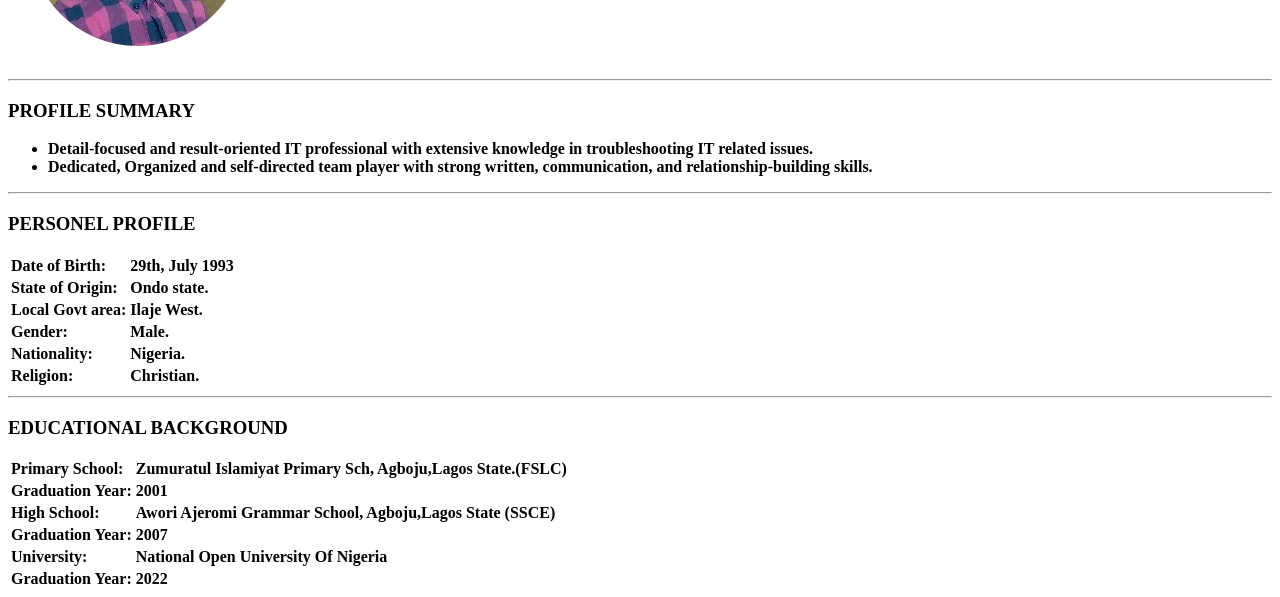
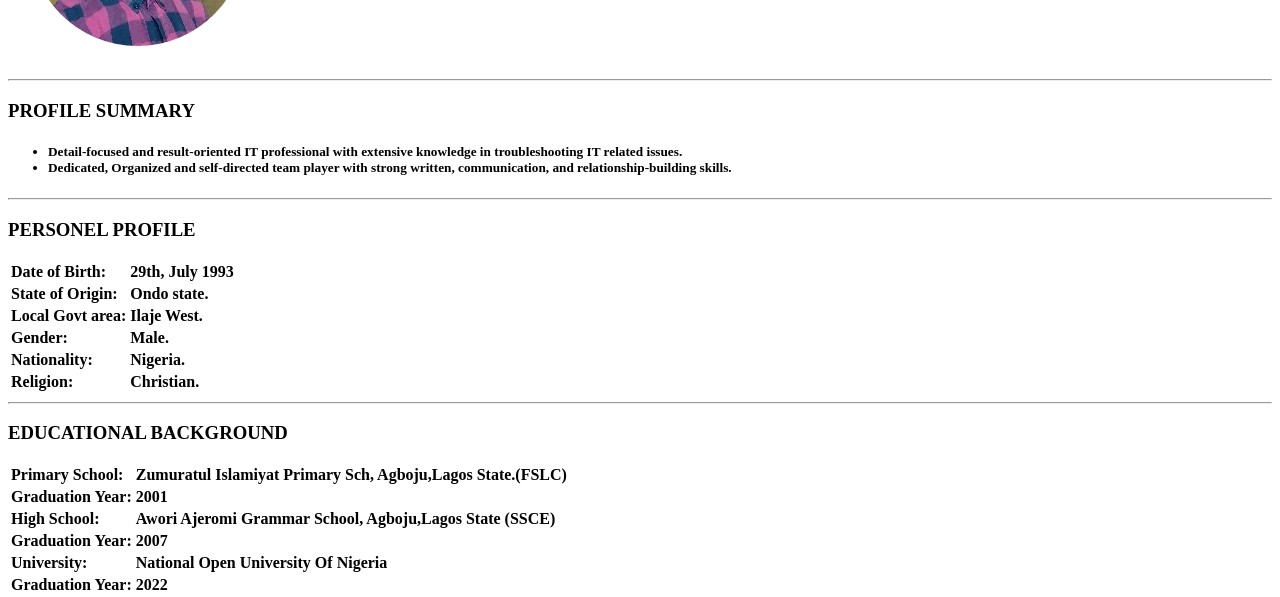
Before and after one commit to Goddy6168/cv, a plain HTML site: page index.html in a window 1280 px wide. Shown: the part 200-797 px from the top of the page. Drawn offline with Linux system fonts and the light colour scheme.

Commit message:
Update index.html

```diff
--- a/index.html
+++ b/index.html
@@ -21,11 +21,12 @@
   </table>
   <hr>
   <h3>PROFILE SUMMARY</h3>
+  <h5>
   <strong>
     <ul>
       <li>Detail-focused and result-oriented IT professional with extensive knowledge in troubleshooting IT related issues.</li>
       <li>Dedicated, Organized and self-directed team player with strong written, communication, and relationship-building skills.</li>
-    </ul>
+    </ul></h5>
   </strong>
   <hr>
   <h3>PERSONEL PROFILE</h3>
```
